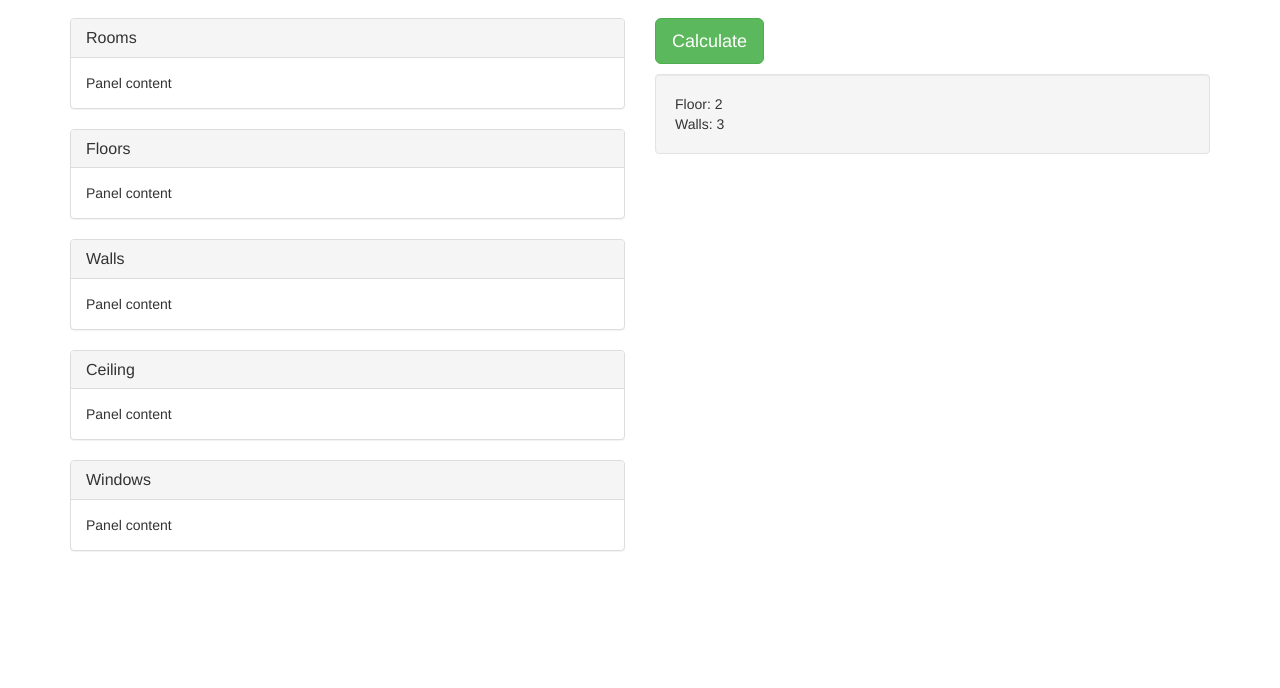
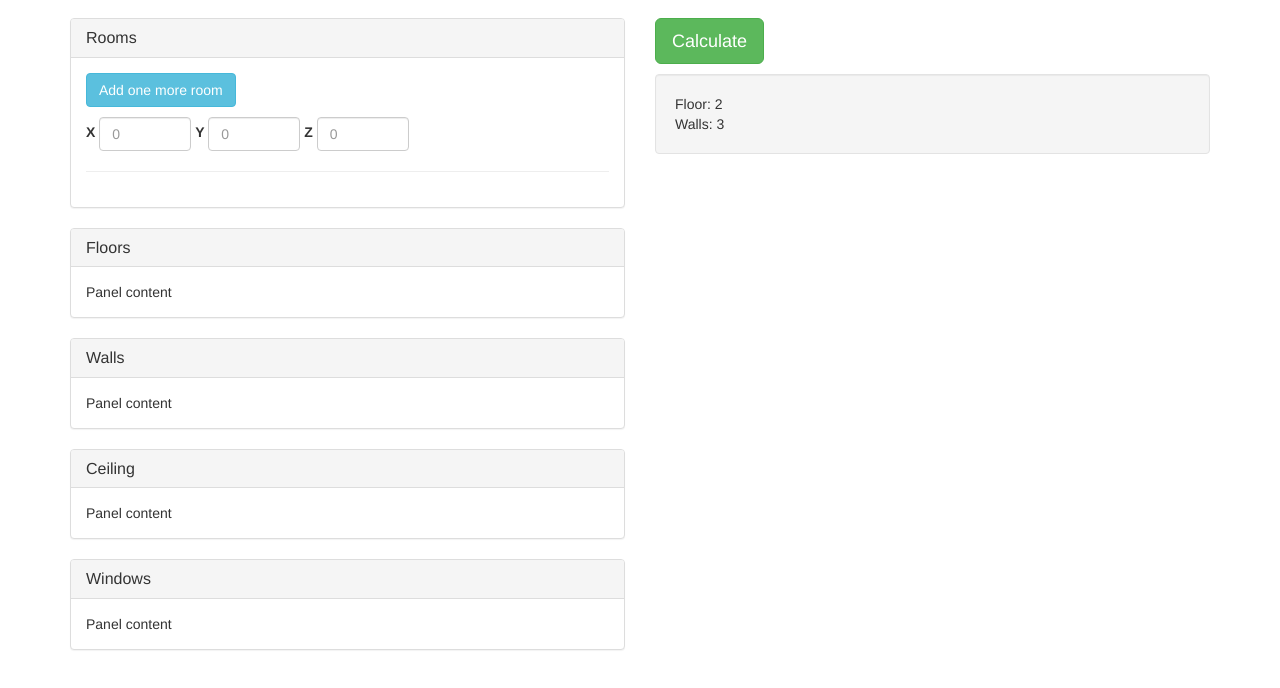
Before and after one commit to university-projects-se-6050103/course03cpit.net, a plain HTML site: page frontend/index.html in a window 1280 px wide. Shown: the part 54-742 px from the top of the page. Drawn offline with nearby package versions, Linux system fonts and the light colour scheme.

Commit message:
Add inputs for rooms dimensions

```diff
--- a/frontend/index.html
+++ b/frontend/index.html
@@ -30,7 +30,31 @@
                     <h3 class="panel-title">Rooms</h3>
                 </div>
                 <div class="panel-body">
-                    Panel content
+                    <form class="form-inline" id="room-form">
+                        <p>
+                            <button class="btn btn-info" data-action="add-room">
+                                Add one more room
+                            </button>
+                        </p>
+                        <div class="room-entry">
+                            <div class="form-group">
+                                <label for="room-dimension-x">X</label>
+                                <input type="number" class="form-control room-dimension-x" id="room-dimension-x"
+                                       min="1" max="1000" placeholder="0">
+                            </div>
+                            <div class="form-group">
+                                <label for="room-dimension-y">Y</label>
+                                <input type="number" class="form-control room-dimension-y" id="room-dimension-y"
+                                       min="1" max="1000" placeholder="0">
+                            </div>
+                            <div class="form-group">
+                                <label for="room-dimension-z">Z</label>
+                                <input type="number" class="form-control room-dimension-z" id="room-dimension-z"
+                                       min="1" max="1000" placeholder="0">
+                            </div>
+                            <hr>
+                        </div>
+                    </form>
                 </div>
             </div>
 
--- a/frontend/script.js
+++ b/frontend/script.js
@@ -1,3 +1,8 @@
 window.onload = () => {
+  $('[data-action=add-room]').on('click', () => {
+    const $roomForm = $('#room-form');
+    const $roomEntry = $roomForm.find('.room-entry').last();
 
+    $roomForm.append($roomEntry.html());
+  });
 };
```
